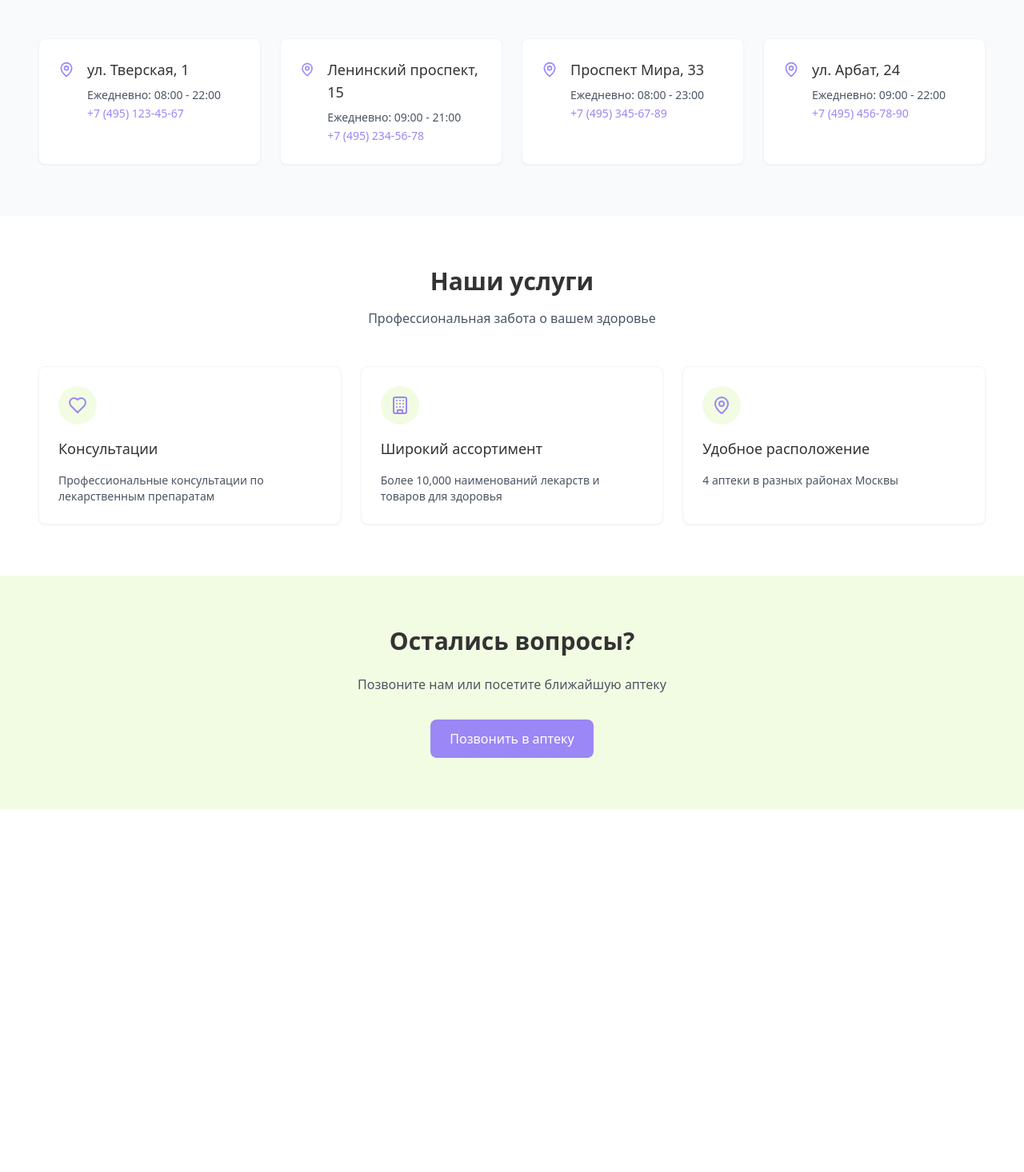
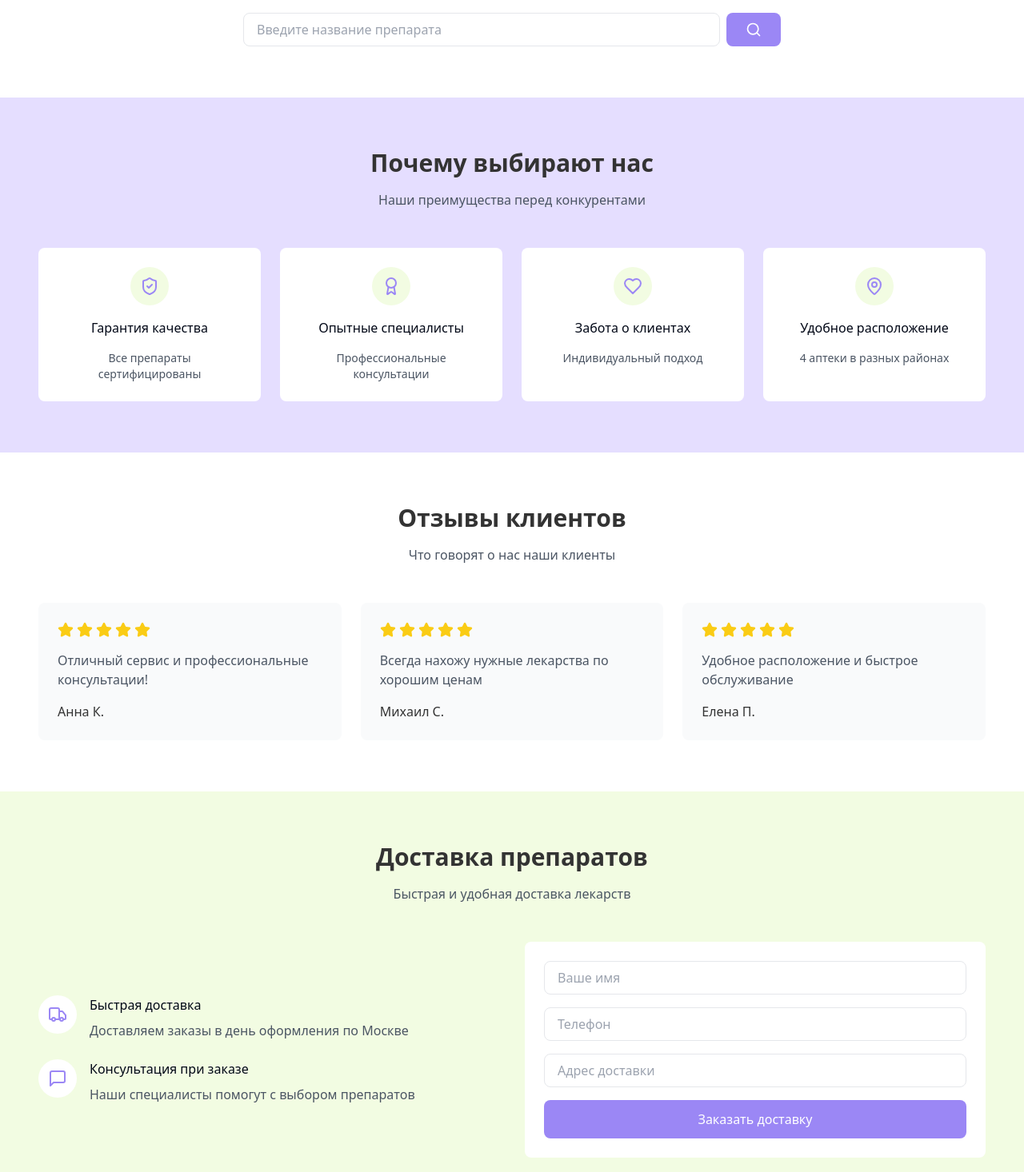
Before and after one commit to Erez770/apteka-moscow, a React (Vite) app: page / in a window 1280 px wide. Shown: the part 564-2030 px from the top of the page at 80% size. Before the commit the page ends 1576 px from the top, so only its background shows below. Built offline with nearby package versions, Linux system fonts and the light colour scheme.

Commit message:
Add new sections to Index page
Implemented additional sections including "Customer Reviews," "Why We're Better Than Competitors," "Medication Search," and "Medication Delivery" in the Index page.
[skip gpt_engineer]

```diff
--- a/src/pages/Index.tsx
+++ b/src/pages/Index.tsx
@@ -1,4 +1,4 @@
-import { Building, Heart, MapPin } from "lucide-react";
+import { Building, Heart, MapPin, Star, Award, Search, Truck, MessageSquare, ShieldCheck } from "lucide-react";
 import Header from "../components/Header";
 import LocationCard from "../components/LocationCard";
 import ServiceCard from "../components/ServiceCard";
@@ -27,6 +27,24 @@ const Index = () => {
     }
   ];
 
+  const reviews = [
+    {
+      text: "Отличный сервис и профессиональные консультации!",
+      author: "Анна К.",
+      rating: 5
+    },
+    {
+      text: "Всегда нахожу нужные лекарства по хорошим ценам",
+      author: "Михаил С.",
+      rating: 5
+    },
+    {
+      text: "Удобное расположение и быстрое обслуживание",
+      author: "Елена П.",
+      rating: 5
+    }
+  ];
+
   return (
     <div className="min-h-screen bg-gray-50">
       <Header />
@@ -47,6 +65,143 @@ const Index = () => {
         </div>
       </section>
 
+      {/* Drug Search Section */}
+      <section className="py-16 px-4 bg-white">
+        <div className="container mx-auto">
+          <div className="max-w-2xl mx-auto text-center space-y-4">
+            <h2 className="text-3xl font-bold text-secondary-dark">Поиск препаратов</h2>
+            <p className="text-gray-600">Найдите необходимые лекарства в наших аптеках</p>
+            <div className="flex gap-2">
+              <input
+                type="text"
+                placeholder="Введите название препарата"
+                className="flex-1 px-4 py-2 border border-gray-200 rounded-lg focus:outline-none focus:ring-2 focus:ring-primary-accent"
+              />
+              <button className="bg-primary-accent text-white px-6 py-2 rounded-lg hover:bg-primary-accent/90 transition-colors">
+                <Search className="w-5 h-5" />
+              </button>
+            </div>
+          </div>
+        </div>
+      </section>
+
+      {/* Competitive Advantages Section */}
+      <section className="py-16 px-4 bg-primary">
+        <div className="container mx-auto">
+          <div className="text-center mb-12">
+            <h2 className="text-3xl font-bold text-secondary-dark mb-4">Почему выбирают нас</h2>
+            <p className="text-gray-600">Наши преимущества перед конкурентами</p>
+          </div>
+          <div className="grid md:grid-cols-2 lg:grid-cols-4 gap-6">
+            <div className="bg-white p-6 rounded-lg text-center space-y-4">
+              <div className="w-12 h-12 bg-primary-soft rounded-full flex items-center justify-center mx-auto">
+                <ShieldCheck className="w-6 h-6 text-primary-accent" />
+              </div>
+              <h3 className="font-medium">Гарантия качества</h3>
+              <p className="text-gray-600 text-sm">Все препараты сертифицированы</p>
+            </div>
+            <div className="bg-white p-6 rounded-lg text-center space-y-4">
+              <div className="w-12 h-12 bg-primary-soft rounded-full flex items-center justify-center mx-auto">
+                <Award className="w-6 h-6 text-primary-accent" />
+              </div>
+              <h3 className="font-medium">Опытные специалисты</h3>
+              <p className="text-gray-600 text-sm">Профессиональные консультации</p>
+            </div>
+            <div className="bg-white p-6 rounded-lg text-center space-y-4">
+              <div className="w-12 h-12 bg-primary-soft rounded-full flex items-center justify-center mx-auto">
+                <Heart className="w-6 h-6 text-primary-accent" />
+              </div>
+              <h3 className="font-medium">Забота о клиентах</h3>
+              <p className="text-gray-600 text-sm">Индивидуальный подход</p>
+            </div>
+            <div className="bg-white p-6 rounded-lg text-center space-y-4">
+              <div className="w-12 h-12 bg-primary-soft rounded-full flex items-center justify-center mx-auto">
+                <MapPin className="w-6 h-6 text-primary-accent" />
+              </div>
+              <h3 className="font-medium">Удобное расположение</h3>
+              <p className="text-gray-600 text-sm">4 аптеки в разных районах</p>
+            </div>
+          </div>
+        </div>
+      </section>
+
+      {/* Reviews Section */}
+      <section className="py-16 px-4 bg-white">
+        <div className="container mx-auto">
+          <div className="text-center mb-12">
+            <h2 className="text-3xl font-bold text-secondary-dark mb-4">Отзывы клиентов</h2>
+            <p className="text-gray-600">Что говорят о нас наши клиенты</p>
+          </div>
+          <div className="grid md:grid-cols-3 gap-6">
+            {reviews.map((review, index) => (
+              <div key={index} className="bg-gray-50 p-6 rounded-lg space-y-4">
+                <div className="flex items-center space-x-1">
+                  {[...Array(review.rating)].map((_, i) => (
+                    <Star key={i} className="w-5 h-5 text-yellow-400 fill-current" />
+                  ))}
+                </div>
+                <p className="text-gray-600">{review.text}</p>
+                <p className="font-medium text-secondary-dark">{review.author}</p>
+              </div>
+            ))}
+          </div>
+        </div>
+      </section>
+
+      {/* Delivery Section */}
+      <section className="py-16 px-4 bg-primary-soft">
+        <div className="container mx-auto">
+          <div className="text-center mb-12">
+            <h2 className="text-3xl font-bold text-secondary-dark mb-4">Доставка препаратов</h2>
+            <p className="text-gray-600">Быстрая и удобная доставка лекарств</p>
+          </div>
+          <div className="grid md:grid-cols-2 gap-8 items-center">
+            <div className="space-y-6">
+              <div className="flex items-start space-x-4">
+                <div className="w-12 h-12 bg-white rounded-full flex items-center justify-center flex-shrink-0">
+                  <Truck className="w-6 h-6 text-primary-accent" />
+                </div>
+                <div>
+                  <h3 className="font-medium mb-2">Быстрая доставка</h3>
+                  <p className="text-gray-600">Доставляем заказы в день оформления по Москве</p>
+                </div>
+              </div>
+              <div className="flex items-start space-x-4">
+                <div className="w-12 h-12 bg-white rounded-full flex items-center justify-center flex-shrink-0">
+                  <MessageSquare className="w-6 h-6 text-primary-accent" />
+                </div>
+                <div>
+                  <h3 className="font-medium mb-2">Консультация при заказе</h3>
+                  <p className="text-gray-600">Наши специалисты помогут с выбором препаратов</p>
+                </div>
+              </div>
+            </div>
+            <div className="bg-white p-6 rounded-lg">
+              <form className="space-y-4">
+                <input
+                  type="text"
+                  placeholder="Ваше имя"
+                  className="w-full px-4 py-2 border border-gray-200 rounded-lg"
+                />
+                <input
+                  type="tel"
+                  placeholder="Телефон"
+                  className="w-full px-4 py-2 border border-gray-200 rounded-lg"
+                />
+                <input
+                  type="text"
+                  placeholder="Адрес доставки"
+                  className="w-full px-4 py-2 border border-gray-200 rounded-lg"
+                />
+                <button className="w-full bg-primary-accent text-white px-6 py-3 rounded-lg hover:bg-primary-accent/90 transition-colors">
+                  Заказать доставку
+                </button>
+              </form>
+            </div>
+          </div>
+        </div>
+      </section>
+
       {/* Locations Section */}
       <section id="locations" className="py-16 px-4">
         <div className="container mx-auto">
@@ -58,33 +213,6 @@ const Index = () => {
             {locations.map((location, index) => (
               <LocationCard key={index} {...location} />
             ))}
-          </div>
-        </div>
-      </section>
-
-      {/* Services Section */}
-      <section id="services" className="py-16 px-4 bg-white">
-        <div className="container mx-auto">
-          <div className="text-center mb-12">
-            <h2 className="text-3xl font-bold text-secondary-dark mb-4">Наши услуги</h2>
-            <p className="text-gray-600">Профессиональная забота о вашем здоровье</p>
-          </div>
-          <div className="grid md:grid-cols-2 lg:grid-cols-3 gap-6">
-            <ServiceCard
-              Icon={Heart}
-              title="Консультации"
-              description="Профессиональные консультации по лекарственным препаратам"
-            />
-            <ServiceCard
-              Icon={Building}
-              title="Широкий ассортимент"
-              description="Более 10,000 наименований лекарств и товаров для здоровья"
-            />
-            <ServiceCard
-              Icon={MapPin}
-              title="Удобное расположение"
-              description="4 аптеки в разных районах Москвы"
-            />
           </div>
         </div>
       </section>
```
